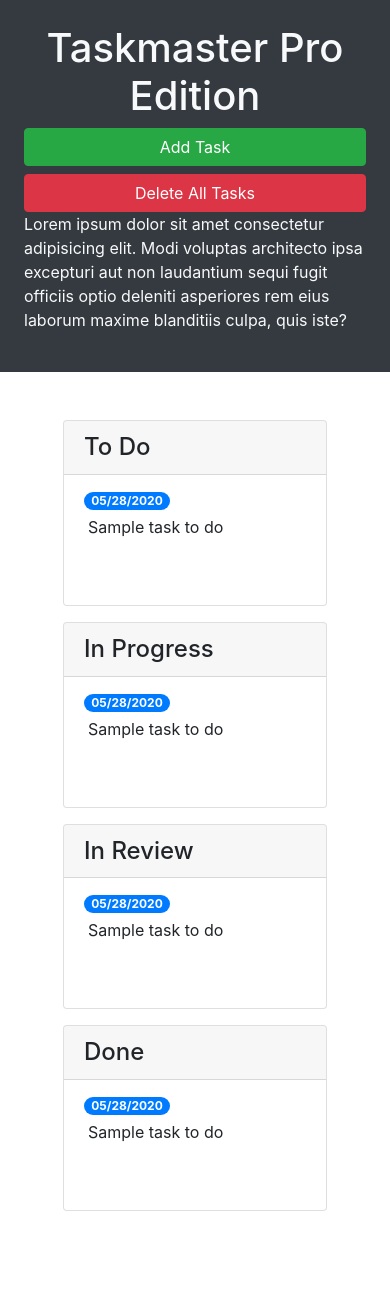
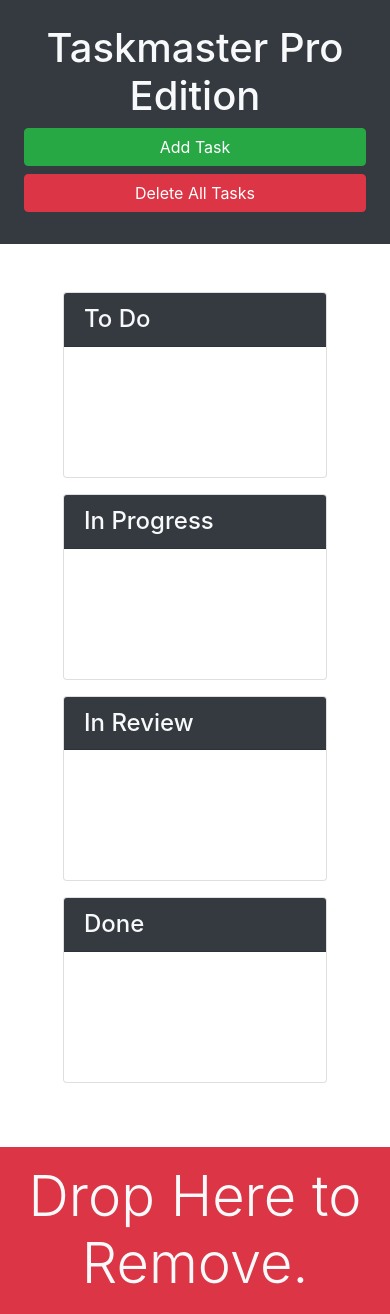
Before and after one commit to CHaskin91/Taskmaster-Pro, a plain HTML site: page index.html in a window 390 px wide. Before the commit the page ends 1275 px from the top, so only its background shows below. Drawn offline with nearby package versions, Linux system fonts and the light colour scheme.

Commit message:
added trashzone and card classes

```diff
--- a/index.html
+++ b/index.html
@@ -13,81 +13,68 @@
 <body>
 
   <div class="row min-vh-100 no-gutters">
-    <header class="col-12 col-lg-3 bg-dark text-light d-flex flex-column p-4 p-lg-3">
-      <h1 class="text-center">Taskmaster Pro Edition</h1>
-      <button id="create-task" class="btn btn-block btn-success" data-toggle="modal" data-target="#task-form-modal">Add
-        Task</button>
-      <button id="remove-tasks" class="btn btn-block btn-danger">Delete All Tasks</button>
-      <p class="mt-auto">Lorem ipsum dolor sit amet consectetur adipisicing elit. Modi voluptas architecto ipsa
-        excepturi aut non
-        laudantium sequi fugit officiis optio deleniti asperiores rem eius laborum maxime blanditiis culpa, quis iste?
-      </p>
+    <header class="col-12 col-lg-3 bg-dark text-light sticky-top d-flex flex-column p-4 p-lg-3">
+      <div>
+        <h1 class="text-center"><span class="oi oi-task d-inline d-lg-none"></span>
+          Taskmaster Pro Edition</h1>
+        <div class="ml-md-auto w-100 w-md-auto">
+          <button id="create-task" class="btn btn-block btn-success" data-toggle="modal"
+            data-target="#task-form-modal">Add Task</button>
+          <button id="remove-tasks" class="btn btn-block btn-danger mb-2 mb-md-4"></span>Delete All Tasks</button>
+        </div>
+      </div>
+      <p class="mt-auto d-none d-lg-block">Lorem ipsum dolor sit amet consectetur adipisicing elit. Modi voluptas
+        architecto ipsa
+        excepturi aut non laudantium sequi fugit officiis optio deleniti asperiores rem eius laborum maxime blanditiis
+        culpa, quis iste?</p>
     </header>
-    <main class="col-12 col-lg-9">
+    <main class="col-12 col-lg-9 d-flex flex-column">
       <div class="m-5 row justify-content-around">
-        <!-- To Do Start -->
+          <!--  -->
           <div class="col-12 col-md-6 col-xl-3 mb-3">
             <div class="card">
-            <h4 class="card-header">
+              <h4 class="card-header bg-dark text-light">
                 To Do
               </h4>
               <ul id="list-toDo" class="list-group list-group-flush">
-                <li class="list-group-item">
-                  <span class="badge badge-primary badge-pill">05/28/2020</span>
-                  <p class="m-1">Sample task to do</p>
-                </li>
               </ul>
             </div>
           </div>
-        <!-- To Do End-->
-
-        <!-- In Progress Start -->
+          <!--  -->
           <div class="col-12 col-md-6 col-xl-3 mb-3">
             <div class="card">
-            <h4 class="card-header">
+              <h4 class="card-header bg-dark text-light">
                 In Progress
               </h4>
               <ul id="list-inProgress" class="list-group list-group-flush">
-              <li class="list-group-item">
-                <span class="badge badge-primary badge-pill">05/28/2020</span>
-                <p class="m-1">Sample task to do</p>
-              </li>
               </ul>
             </div>
           </div>
-        <!-- In Progress End -->
-
-        <!-- In Review Start -->
+          <!--  -->
           <div class="col-12 col-md-6 col-xl-3 mb-3">
             <div class="card">
-            <h4 class="card-header">
+              <h4 class="card-header bg-dark text-light">
                 In Review
               </h4>
               <ul id="list-inReview" class="list-group list-group-flush">
-              <li class="list-group-item">
-                <span class="badge badge-primary badge-pill">05/28/2020</span>
-                <p class="m-1">Sample task to do</p>
-              </li>
               </ul>
             </div>
           </div>
-        <!-- In Review End -->
-
-        <!-- Done Start -->
+          <!--  -->
           <div class="col-12 col-md-6 col-xl-3 mb-3">
             <div class="card">
-            <h4 class="card-header">
+              <h4 class="card-header bg-dark text-light">
                 Done
               </h4>
               <ul id="list-done" class="list-group list-group-flush">
-              <li class="list-group-item">
-                <span class="badge badge-primary badge-pill">05/28/2020</span>
-                <p class="m-1">Sample task to do</p>
-              </li>
               </ul>
             </div>
           </div>
-        <!-- Done End -->
+      </div>
+      <div class="mt-auto" id="trash">
+        <div class="w-100 bg-danger p-3 text-center text-light display-4">
+          Drop Here to Remove.
+        </div>
       </div>
     </main>
   </div>
@@ -107,11 +94,11 @@
           <form>
             <div class="form-group">
               <label for="modalTaskDescription">Task description</label>
-              <textarea id="modalTaskDescription" rows="3" class="form-control"></textarea>
+              <textarea class="form-control" id="modalTaskDescription" rows="3"></textarea>
             </div>
             <div class="form-group">
               <label for="modalDueDate">Due date</label>
-              <input type="text" id="modalDueDate" class="form-control" placeholder="mm/dd/yyyy" autocomplete="off" />
+              <input type="text" class="form-control" id="modalDueDate" placeholder="mm/dd/yyyy" autocomplete="off" />
             </div>
           </form>
         </div>
```
Lines whose indentation alone changed are shown as unchanged.
